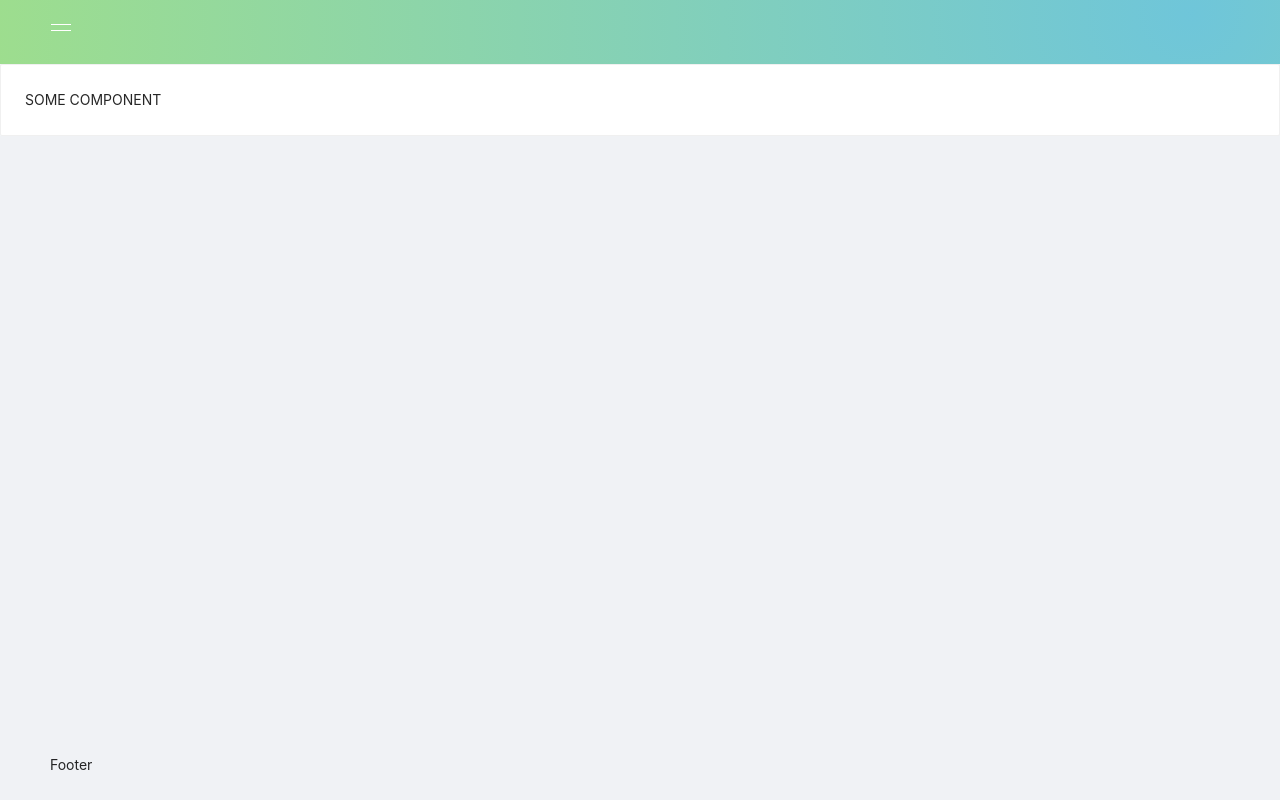
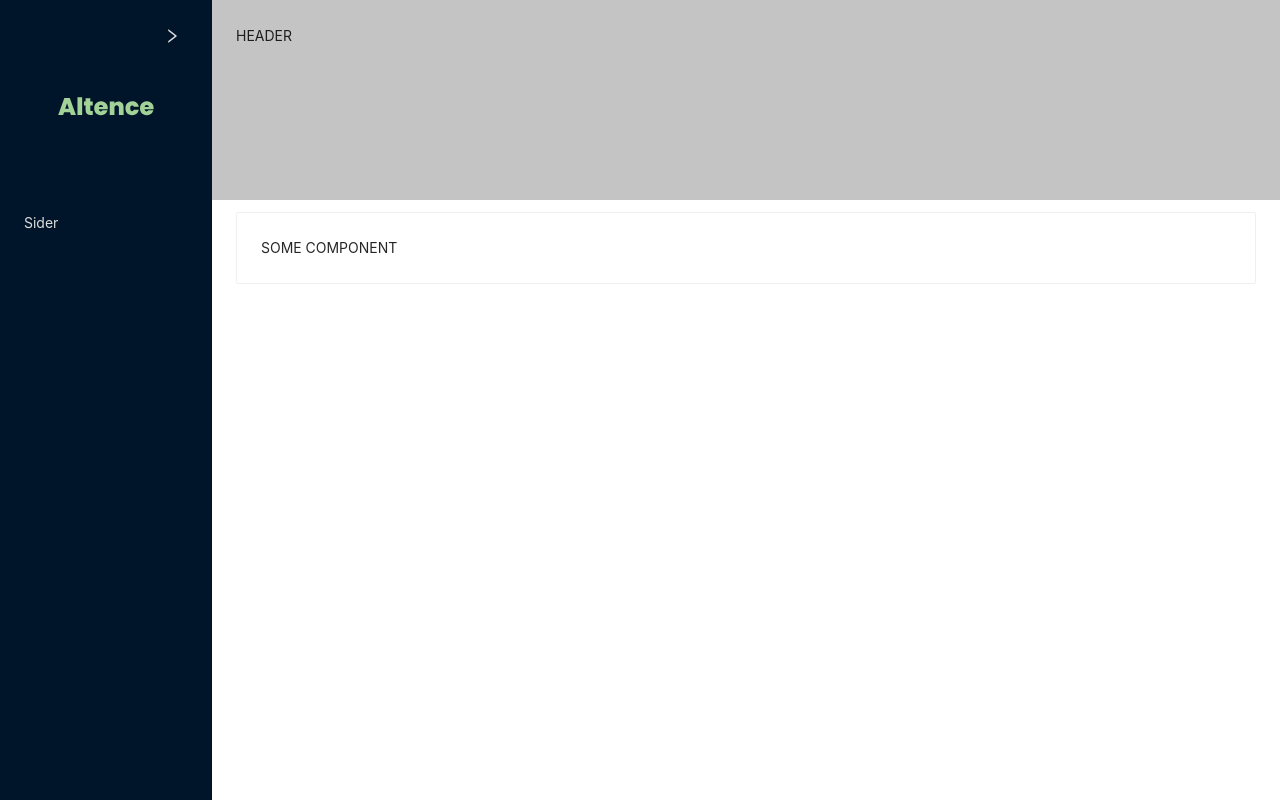
Before and after one commit to dev0614/dashboard-template, a React (Create React App) app: page / in a window 1280 px wide. Built offline with nearby package versions, Linux system fonts and the light colour scheme.

Commit message:
feat(layout): add condition to define mobile or desktop layout

```diff
--- a/package.json
+++ b/package.json
@@ -9,6 +9,7 @@
     "craco-antd": "^1.19.0",
     "react": "^17.0.2",
     "react-dom": "^17.0.2",
+    "react-responsive": "^8.2.0",
     "react-router-dom": "^5.2.0",
     "react-scripts": "4.0.3",
     "styled-components": "^5.3.0",
@@ -44,6 +45,7 @@
     "@types/node": "^12.0.0",
     "@types/react": "^17.0.0",
     "@types/react-dom": "^17.0.0",
+    "@types/react-responsive": "^8.0.2",
     "@types/react-router-dom": "^5.1.7",
     "@types/styled-components": "^5.1.10",
     "@typescript-eslint/eslint-plugin": "^4.27.0",
--- a/src/components/layouts/MainLayout.tsx
+++ b/src/components/layouts/MainLayout.tsx
@@ -1,9 +1,18 @@
 import React from 'react';
 import MobileLayout from './mobile/MobileLayout';
 import SiderContent from '../sider/SiderContent';
+import DesktopLayout from './desktop/DesktopLayout';
+import { useMediaQuery } from 'react-responsive';
+import theme from '../../styles/theme';
 
 const MainLayout: React.FC = ({ children }) => {
-  return <MobileLayout siderContent={<SiderContent />}>{children}</MobileLayout>;
+  const isDesktop = useMediaQuery({
+    query: theme.media.md,
+  });
+
+  const Layout = isDesktop ? DesktopLayout : MobileLayout;
+
+  return <Layout siderContent={<SiderContent />}>{children}</Layout>;
 };
 
 export default MainLayout;
```
Also changed, not shown: 1 other file (tests, documents, lock files or other folders).
